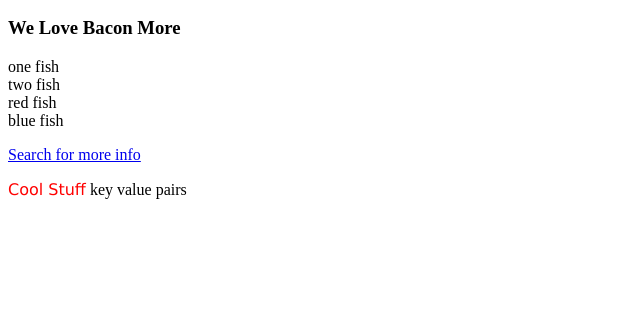
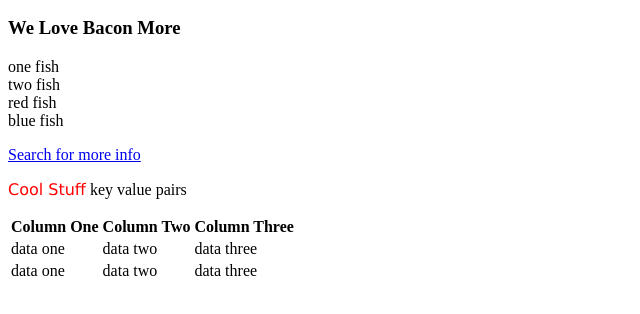
Before and after one commit to angelrd23/IT105-Web, a plain HTML site: page index.html in a window 1280 px wide. Shown: the part 86-400 px from the top of the page, without its empty margins (0-640 px from the left). Drawn offline with Linux system fonts and the light colour scheme.

Commit message:
Update index.html

```diff
--- a/index.html
+++ b/index.html
@@ -22,6 +22,27 @@
     <font color="red"face="verdana">Cool Stuff</font>
      key value pairs
     </p>
+    <table>
+      <thead>
+        <tr>
+          <th> Column One</th>
+          <th> Column Two</th>
+          <th> Column Three</th>
+        </tr>
+      </thead>
+      <tbody>
+        <tr>
+          <td>data one</td>
+          <td>data two</td>
+          <td>data three</td>
+        </tr>
+       <tr>
+          <td>data one</td>
+          <td>data two</td>
+          <td>data three</td>
+        </tr>
+      </tbody>
+    </table>
   </p>
   </body>
 </html>
```
